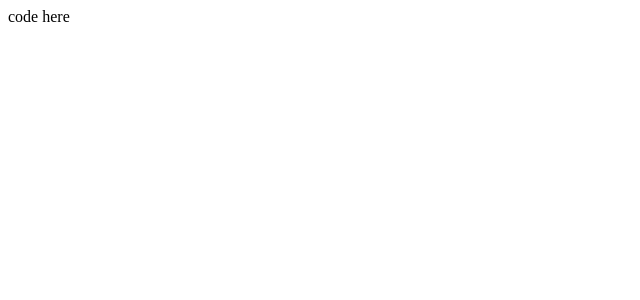
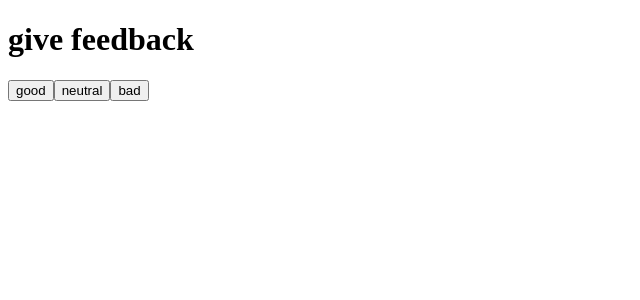
Before and after one commit to keyxcode/fso-part1, a React (Create React App) app in the folder unicafe/: page / in a window 1280 px wide. Shown: the top 300 px of the page, without its empty margins (0-640 px from the left). Built offline with nearby package versions, Linux system fonts and the light colour scheme.

Commit message:
Add dummy buttons for unicafe

```diff
--- a/unicafe/src/App.js
+++ b/unicafe/src/App.js
@@ -1,4 +1,8 @@
 import { useState } from "react";
+
+const Button = ({ handleClick, text }) => (
+  <button onClick={handleClick}>{text}</button>
+);
 
 const App = () => {
   // save clicks of each button to its own state
@@ -6,7 +10,14 @@ const App = () => {
   const [neutral, setNeutral] = useState(0);
   const [bad, setBad] = useState(0);
 
-  return <div>code here</div>;
+  return (
+    <div>
+      <h1>give feedback</h1>
+      <Button handleClick={() => console.log("good")} text="good" />
+      <Button handleClick={() => console.log("neutral")} text="neutral" />
+      <Button handleClick={() => console.log("bad")} text="bad" />
+    </div>
+  );
 };
 
 export default App;
```
